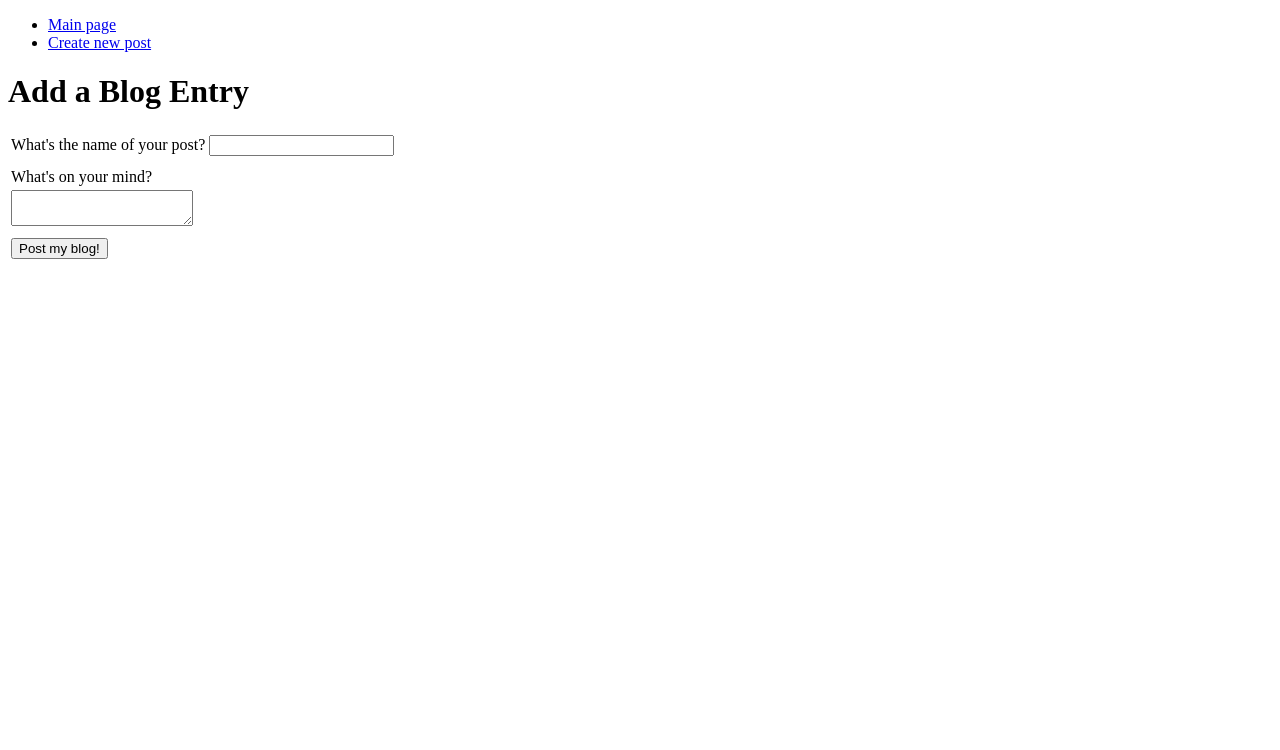
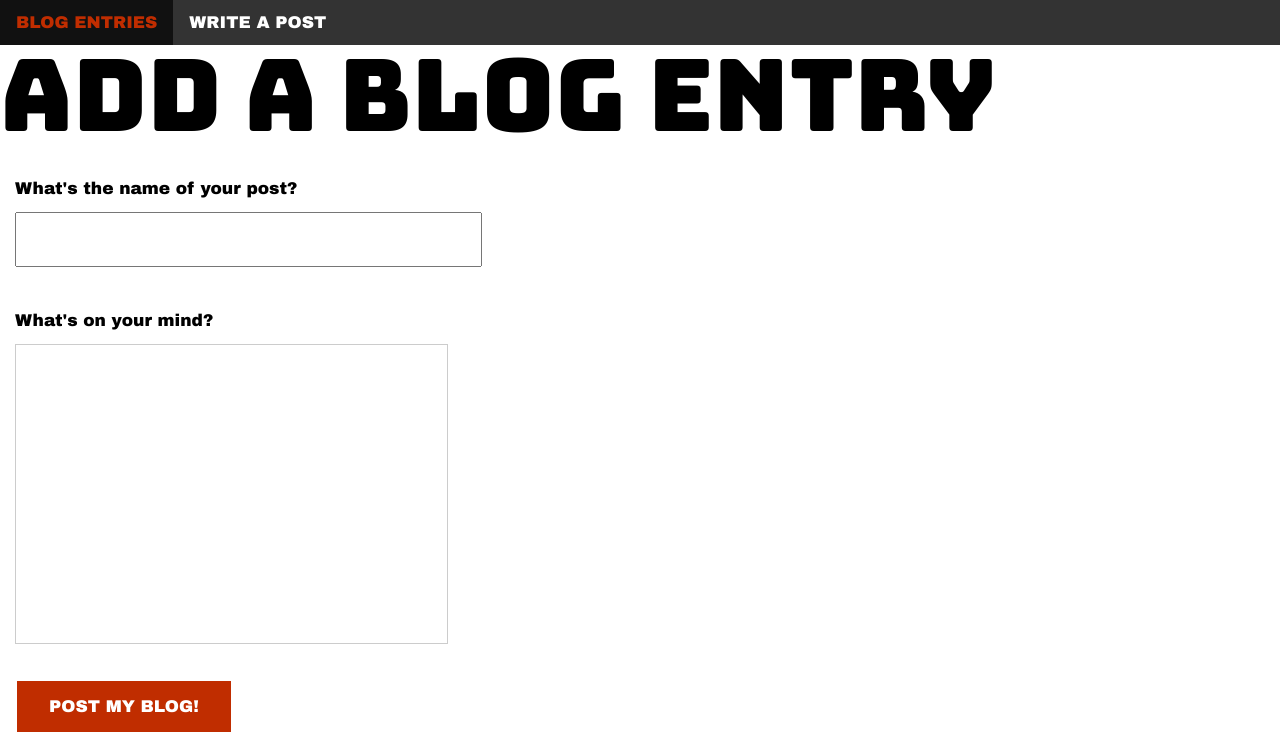
Before and after one commit to bonniewhy/build-a-blog, a Flask app: page /newpost in a window 1280 px wide. Shown: the top 750 px of the page. Run offline with Flask 2, Linux system fonts and the light colour scheme.

Commit message:
Finished it all. Besides the last thing that maybe we'll learn in lessons to come.

```diff
--- a/main.py
+++ b/main.py
@@ -22,13 +22,15 @@ class Blog(db.Model):
 @app.route('/', methods=['POST', 'GET'])
 def index():
     post_id = request.args.get('id')
+    title = "Build a Blog"
 
     if post_id:
         blog = Blog.query.filter_by(id = post_id).all()
-        return render_template('index.html', blog = blog, post_id = post_id)
+        # title = blog.title
+        return render_template('index.html', title = title, blog = blog, post_id = post_id)
     else:
-        blog = Blog.query.all()
-        return render_template('index.html', title = "Build a Blog", blog = blog)
+        blog = Blog.query.order_by(Blog.id.desc()).all()
+        return render_template('index.html', title = title, blog = blog)
 
 @app.route('/newpost', methods=['POST', 'GET'])
 def create_new_post():
--- /dev/null
+++ b/static/style.css
@@ -0,0 +1,174 @@
+/* http://meyerweb.com/eric/tools/css/reset/
+   v2.0 | 20110126
+   License: none (public domain)
+*/
+
+html, body, div, span, applet, object, iframe,
+h1, h2, h3, h4, h5, h6, p, blockquote, pre,
+a, abbr, acronym, address, big, cite, code,
+del, dfn, em, img, ins, kbd, q, s, samp,
+small, strike, strong, sub, sup, tt, var,
+b, u, i, center,
+dl, dt, dd, ol, ul, li,
+fieldset, form, label, legend,
+table, caption, tbody, tfoot, thead, tr, th, td,
+article, aside, canvas, details, embed,
+figure, figcaption, footer, header, hgroup,
+menu, nav, output, ruby, section, summary,
+time, mark, audio, video {
+	margin: 0;
+	padding: 0;
+	border: 0;
+	font-size: 100%;
+	font: inherit;
+	vertical-align: baseline;
+}
+/* HTML5 display-role reset for older browsers */
+article, aside, details, figcaption, figure,
+footer, header, hgroup, menu, nav, section {
+	display: block;
+}
+body {
+	line-height: 1;
+}
+ol, ul {
+	list-style: none;
+}
+blockquote, q {
+	quotes: none;
+}
+blockquote:before, blockquote:after,
+q:before, q:after {
+	content: '';
+	content: none;
+}
+table {
+	border-collapse: collapse;
+	border-spacing: 0;
+}
+
+/* font-family: 'Bungee', cursive;
+font-family: 'Coustard', serif; */
+
+body {
+    font-family: 'Nanum Myeongjo', serif;
+    font-size: 17px;
+}
+
+#navigation ul {
+    list-style-type: none;
+    margin: 0;
+    padding 0;
+    overflow: hidden;
+    background-color: #333333;
+}
+
+#navigation li {
+    float: left;
+}
+
+#navigation a {
+    display: block;
+    color: white;
+    text-align: center;
+    padding: 14px 16px;
+    text-decoration: none;
+    text-transform: uppercase;
+    font-size: 17px;
+    font-family: 'Archivo Black', sans-serif;
+}
+
+#navigation a:hover {
+    background-color: #111111;
+    color: #c02d00;
+}
+
+h1 {
+    font-family: 'Bungee', sans-serif;
+    font-size: 100px;
+}
+
+h2 {
+    font-family: 'Archivo Black', sans-serif;
+    font-size: 30px;
+    font-weight: 800;
+    padding-bottom: 15px;
+    padding-top: 35px;
+    padding-left: 15px;
+    text-transform: uppercase;
+}
+
+.blogs {
+    width: 35%;
+    padding-bottom: 35px;
+}
+
+table {
+    width: 35%;
+    padding-top: 25px;
+}
+
+.add {
+    padding-bottom: 35px;
+}
+
+td {
+    padding-left: 15px;
+    padding-bottom: 15px;
+}
+
+label {
+    font-family: 'Archivo Black', sans-serif;
+}
+
+input[type=text] {
+    width: 100%;
+    padding: 15px;
+    font-family: 'Nanum Myeongjo', serif;
+    font-size: 17px;
+}
+
+input[type=submit] {
+    background-color: #c02d00;;
+    border: none;
+    color: white;
+    padding: 16px 32px;
+    text-decoration: none;
+    text-transform: uppercase;
+    margin: 4px 2px;
+    cursor: pointer;
+    font-family: 'Archivo Black', sans-serif;
+    font-size: 17px;
+}
+
+textarea {
+    width: 100%;
+    height: 300px;
+    box-sizing: border-box;
+    border: 1px solid #ccc;
+    resize: none;
+    padding: 15px;
+    font-family: 'Nanum Myeongjo', serif;
+    font-size: 17px;
+}
+
+a {
+    text-decoration: none;
+    color: #333333;
+}
+
+h2 a:hover {
+    color: #c02d00;
+}
+
+a:visited {
+    color: #442d29;
+}
+
+p {
+    padding-left: 15px;
+}
+
+.error {
+    color: #c02d00;
+}
--- a/templates/base.html
+++ b/templates/base.html
@@ -2,12 +2,14 @@
 <html>
 <head>
     <title>{{title}}</title>
+    <link rel= "stylesheet" type= "text/css" href= "{{ url_for('static',filename='style.css') }}">
+    <link href="https://fonts.googleapis.com/css?family=Bungee|Nanum+Myeongjo:800|Archivo+Black" rel="stylesheet">
 </head>
 <body>
 <div id="navigation">
     <ul>
-        <li><a href="/">Main page</a></li>
-        <li><a href="/newpost">Create new post</a></li>
+        <li><a href="/">Blog Entries</a></li>
+        <li><a href="/newpost">Write a Post</a></li>
     </ul>
 </div>
 <div>
--- a/templates/index.html
+++ b/templates/index.html
@@ -2,7 +2,7 @@
 
 {% block content %}
 <h1>Build a Blog</h1>
-
+<div class="blogs">
 {% if blog|length == 0 %}
     <p>No posts yet. <a href="/newpost">Write one!</a></p>
 
@@ -12,5 +12,5 @@
         <p>{{post.content}}</p>
     {% endfor %}
 {% endif %}
-
+</div>
 {% endblock %}
--- a/templates/newpost.html
+++ b/templates/newpost.html
@@ -1,11 +1,13 @@
 {% extends 'base.html' %}
 
 {% block content %}
-<h1>Add a Blog Entry</h1>
+<h1 class="add">Add a Blog Entry</h1>
 <form action="/newpost" method="POST">
     <table>
         <tr>
             <td><label for="blog_title">What's the name of your post?</label></td>
+        </tr>
+        <tr>
             <td><input type="text" name="blog_title" id="blog_title" value="{{blog_title}}" /></td>
         </tr>
         <tr>
```
